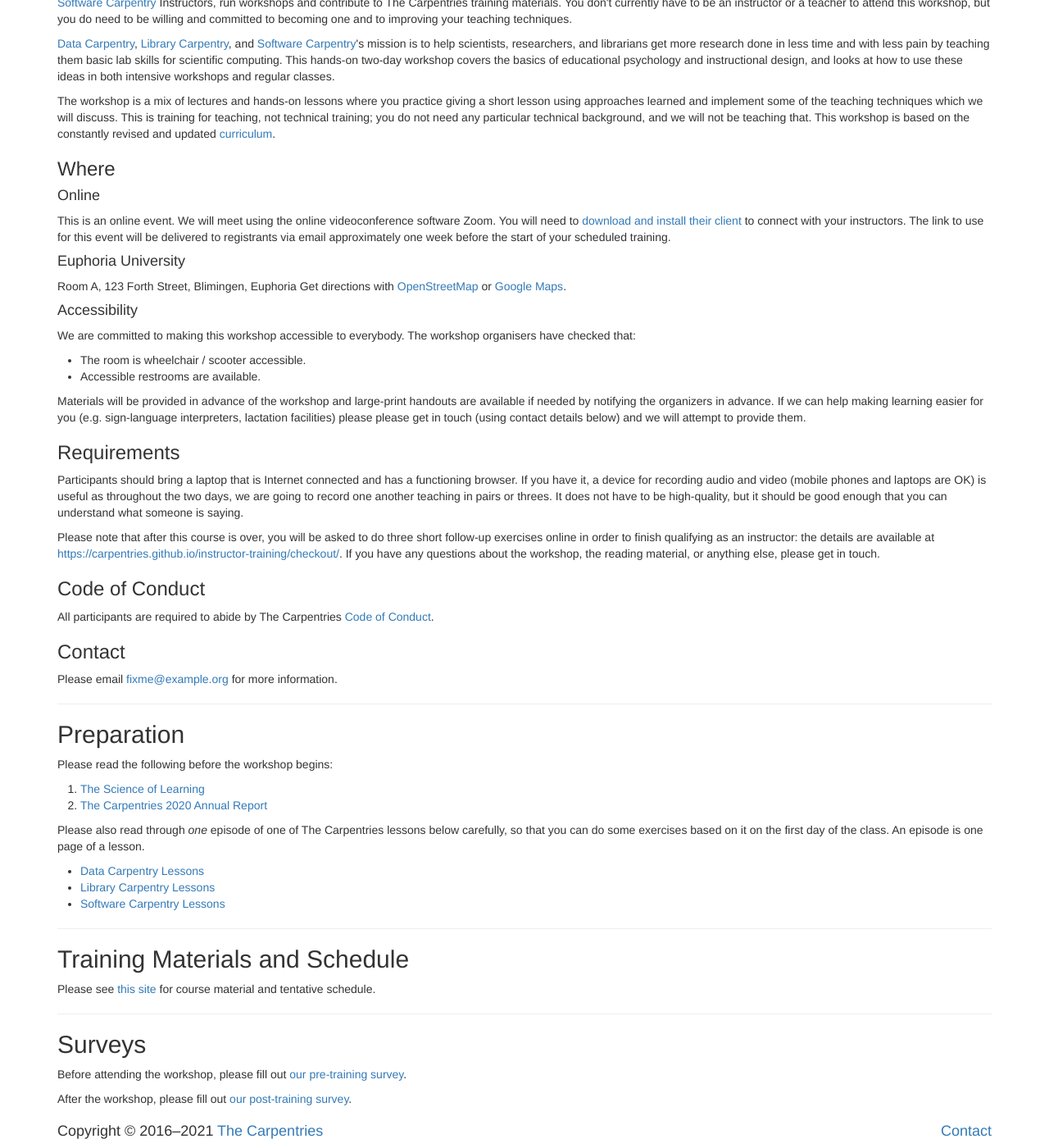
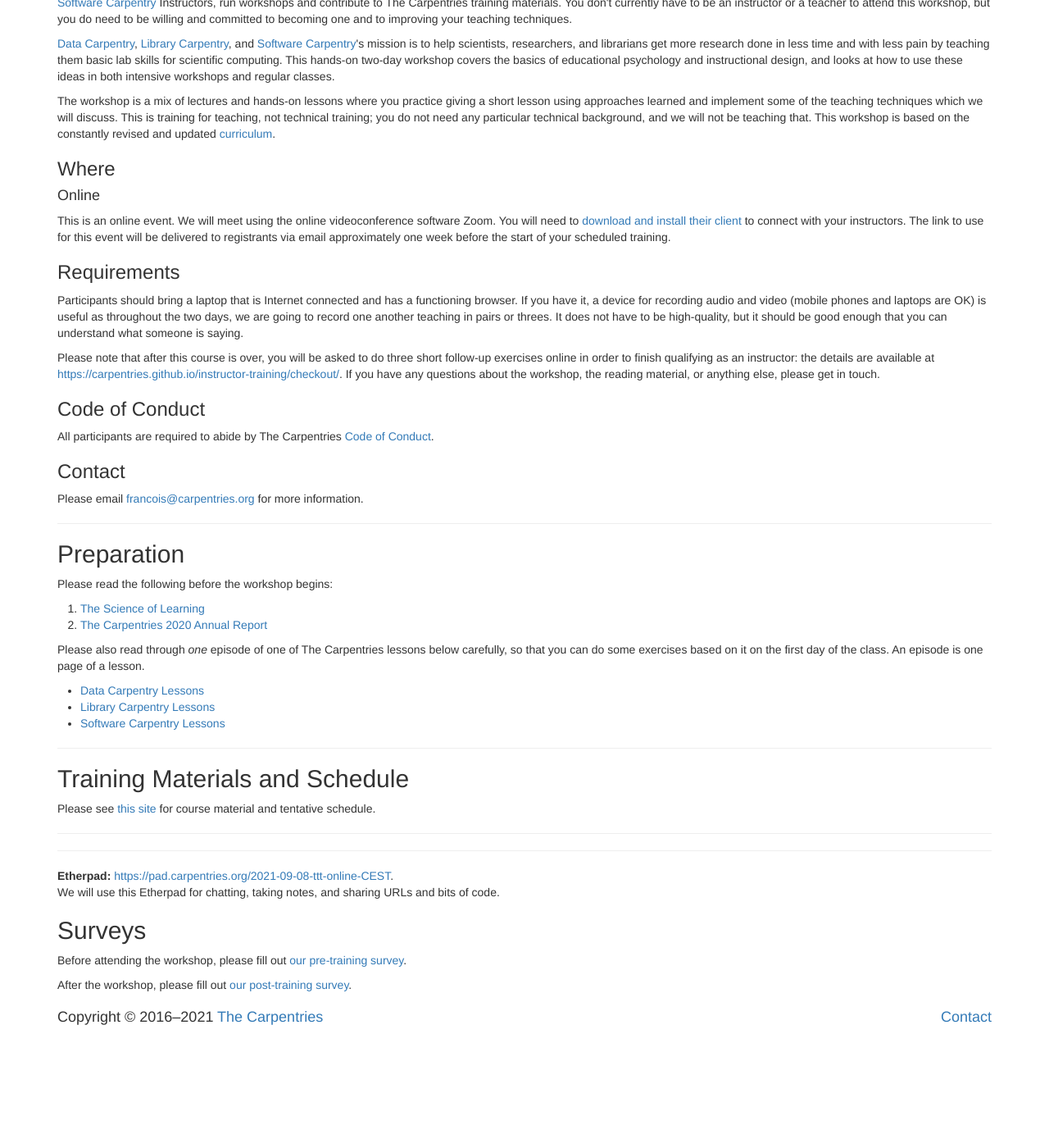
Before and after one commit to fmichonneau/2021-09-08-ttt-online-CEST, a Jekyll site: the page built from index.md, in a window 1280 px wide and 1400 px high, scrolled down 466 px. Shown: the whole window at 82% size. Built offline with Jekyll 4.4.1, drawn with Linux system fonts in a browser that asks for light colours; after the commit the page ends 1727 px from its top, so only the background shows below that; some of the changed text lies outside the part shown.

Commit message:
add event details

```diff
--- a/index.md
+++ b/index.md
@@ -1,25 +1,20 @@
 ---
 layout: workshop      # DON'T CHANGE THIS.
 root: .               # DON'T CHANGE THIS EITHER.  (THANK YOU.)
-country: "FIXME"      # lowercase two-letter ISO country code such as "fr" (see https://en.wikipedia.org/wiki/ISO_3166-1)
-language: "FIXME"     # lowercase two-letter ISO language code such as "fr" (see https://en.wikipedia.org/wiki/ISO_639-1)
-humandate: "FIXME"    # human-readable dates for the workshop (e.g., "Feb 17-18, 2020")
-humantime: "FIXME"    # human-readable times for the workshop (e.g., "9:00 am - 4:30 pm")
-startdate: FIXME      # machine-readable start date for the workshop in YYYY-MM-DD format like 2015-01-01
-enddate: FIXME        # machine-readable end date for the workshop in YYYY-MM-DD format like 2015-01-02
-instructor: ["FIXME"] # boxed, comma-separated list of instructors' names as strings, like ["Kay McNulty", "Betty Jennings", "Betty Snyder"]
-helper: ["FIXME"]     # boxed, comma-separated list of helpers' names, like ["Marlyn Wescoff", "Fran Bilas", "Ruth Lichterman"]
-contact: ["fixme@example.org"]    # boxed, comma-separated list of contact email addresses for the host, lead instructor, or whoever else is handling questions, like ["marlyn.wescoff@example.org", "fran.bilas@example.org", "ruth.lichterman@example.org"]
-etherpad:             # optional: URL for the workshop Etherpad if there is one
+country: "W3"      # lowercase two-letter ISO country code such as "fr" (see https://en.wikipedia.org/wiki/ISO_3166-1)
+language: "en"     # lowercase two-letter ISO language code such as "fr" (see https://en.wikipedia.org/wiki/ISO_639-1)
+humandate: "September 7-8, 2021"    # human-readable dates for the workshop (e.g., "Feb 17-18, 2020")
+humantime: "9:00 am - 5:00 pm"    # human-readable times for the workshop (e.g., "9:00 am - 4:30 pm")
+startdate: 2021-09-07      # machine-readable start date for the workshop in YYYY-MM-DD format like 2015-01-01
+enddate: 2021-09-08        # machine-readable end date for the workshop in YYYY-MM-DD format like 2015-01-02
+instructor: ["Rabea Müller", "François Michonneau"] # boxed, comma-separated list of instructors' names as strings, like ["Kay McNulty", "Betty Jennings", "Betty Snyder"]
+helper: ["TBD"]     # boxed, comma-separated list of helpers' names, like ["Marlyn Wescoff", "Fran Bilas", "Ruth Lichterman"]
+contact: ["francois@carpentries.org"]    # boxed, comma-separated list of contact email addresses for the host, lead instructor, or whoever else is handling questions, like ["marlyn.wescoff@example.org", "fran.bilas@example.org", "ruth.lichterman@example.org"]
+etherpad: https://pad.carpentries.org/2021-09-08-ttt-online-CEST            # optional: URL for the workshop Etherpad if there is one
 eventbrite:           # optional: alphanumeric key for Eventbrite registration, e.g., "1234567890AB" (if Eventbrite is being used)
 locations:
   - venue: "Online"
-    address: ""
-
-  - venue: "Euphoria University"
-    address: "Room A, 123 Forth Street, Blimingen, Euphoria"
-    latlng: "41.7901128,-87.6007318"
-
+    address: "zoom"
 ---
 
 <!-- See instructions in the comments below for how to edit specific sections of this workshop template. -->
```
